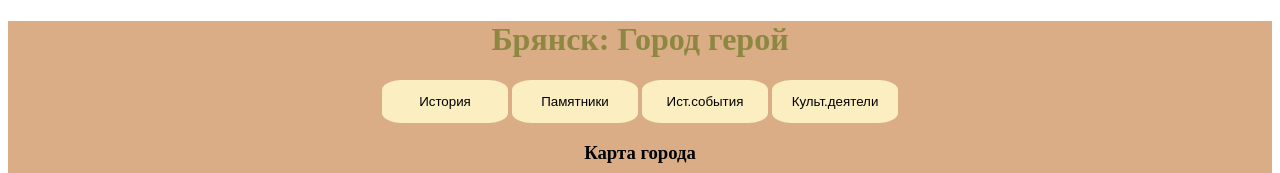
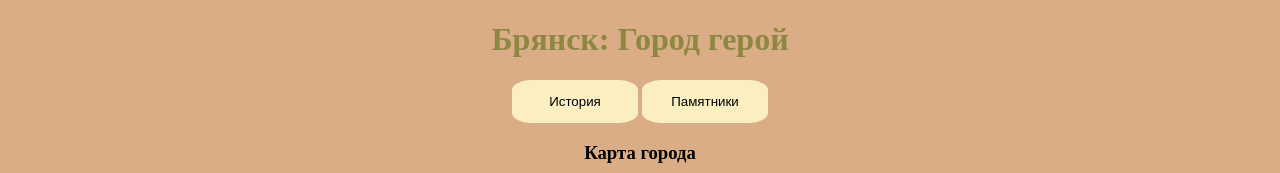
Before and after one commit to Oguzok2281/Pomogite, a plain HTML site: page index.html in a window 1280 px wide. Shown: the top 173 px of the page. Drawn offline with Linux system fonts and the light colour scheme.

Commit message:
Update index.html

```diff
--- a/index.html
+++ b/index.html
@@ -3,15 +3,13 @@
 <head>
 <title>главная страница</title>
 </head>
-<body>
-<div style = "background-color: #DAAD86">
+<body style = "background-color: #DAAD86">
+<div >
 <center>
 <h1 style="color:#8D8741" >Брянск: Город герой</h1>
 <div class="btn-group" style="width:100%">
-<button style="width: 126px; height: 43px; background-color: #FBEEC1; border: none; border-radius:20px/10px">История</button>
-<button style="width: 126px; height: 43px; background-color: #FBEEC1; border: none; border-radius:20px/10px">Памятники</button>
-<button style="width: 126px; height: 43px; background-color: #FBEEC1; border: none; border-radius:20px/10px">Ист.события</button>
-<button style="width: 126px; height: 43px; background-color: #FBEEC1; border: none; border-radius:20px/10px">Культ.деятели</button>
+<button style="width: 126px; height: 43px; background-color: #FBEEC1; border: none; border-radius:20px/10px" onclick="window.location='file:///C:/Users/user/AppData/Local/Programs/Algoritmika/vscode/data/extensions/algoritmika.algopython-20230510.152437.0/temp/history.html'">История</button>
+<button style="width: 126px; height: 43px; background-color: #FBEEC1; border: none; border-radius:20px/10px" onclick="window.location='file:///C:/Users/user/AppData/Local/Programs/Algoritmika/vscode/data/extensions/algoritmika.algopython-20230510.152437.0/temp/place.html'">Памятники</button>
 </div>
 <h3>Карта города</h3>
 <p><img src='https://sun9-75.userapi.com/impg/PwQJY6JjIkERWvb5s3Ps7_udIODX4BLta_1mHQ/5XI8onlAiR4.jpg?size=407x356&quality=96&sign=4e7af34f4515ced392ba2e68d766ceb1&type=album'></p>
```
